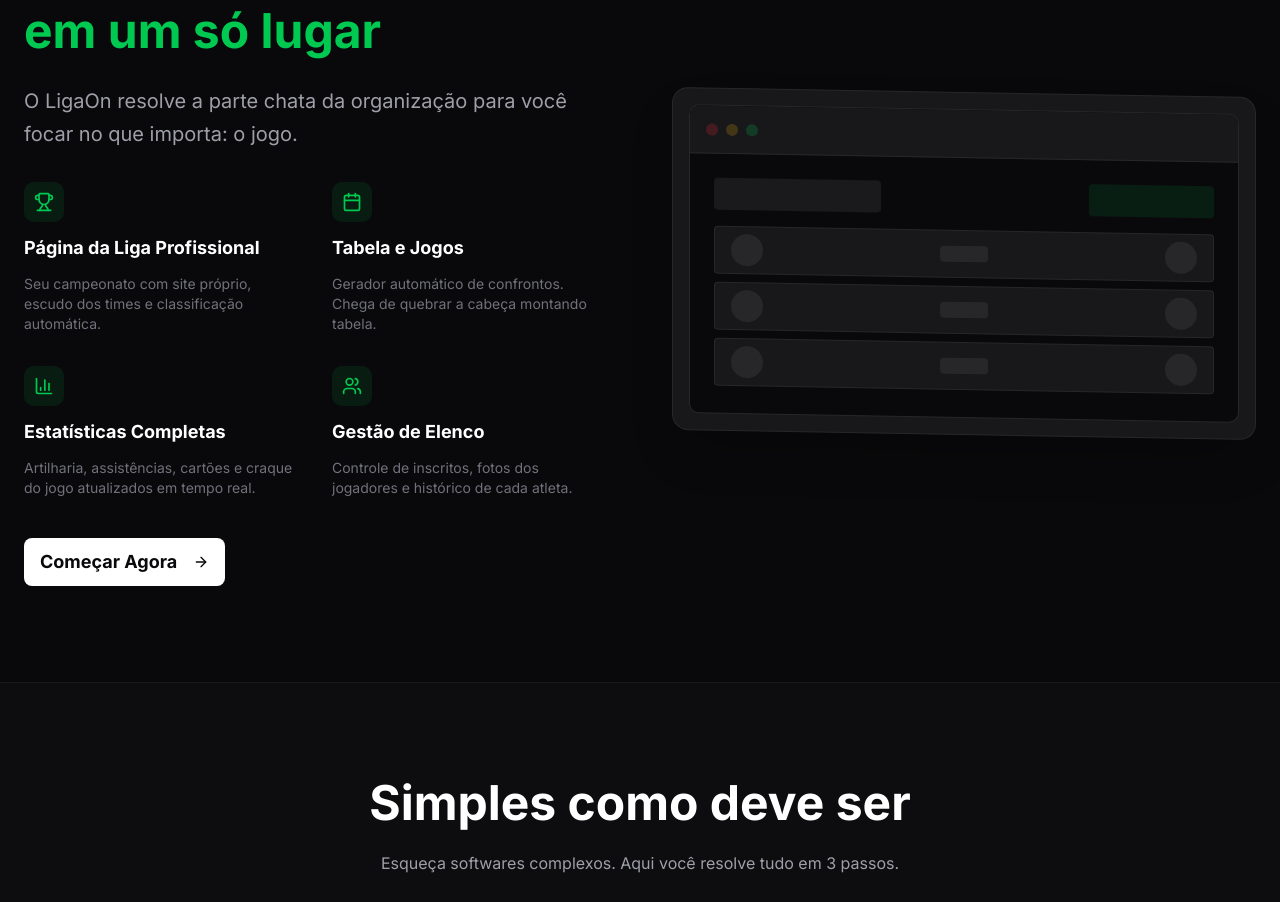
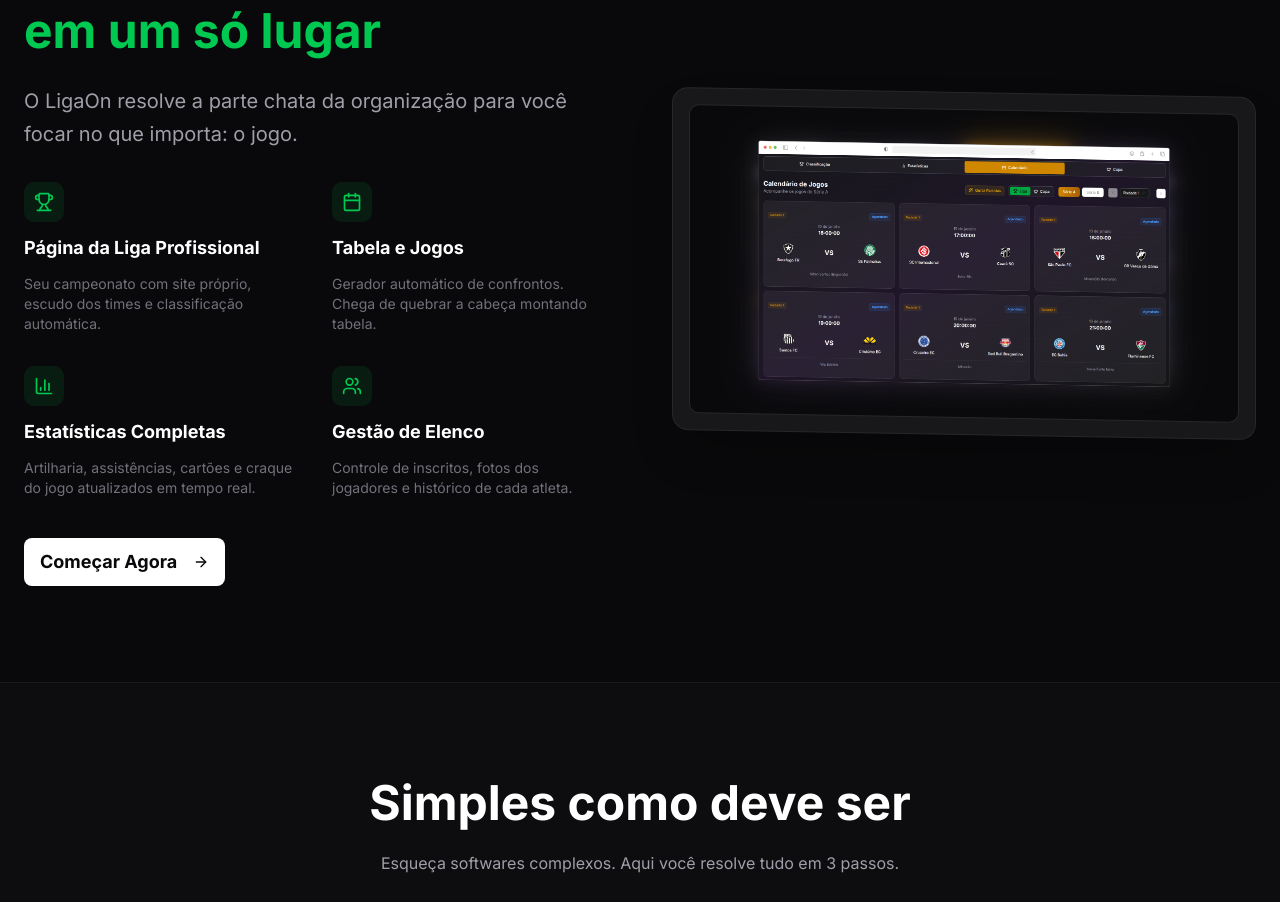
Before and after one commit to XarquiZ/ligampes, a Next.js app: page / in a window 1280 px wide. Shown: the part 2436-3338 px from the top of the page. Built offline with nearby package versions, Linux system fonts and the light colour scheme.

Commit message:
2.0 multi tenant support

```diff
--- a/src/components/landing/SolutionSection.tsx
+++ b/src/components/landing/SolutionSection.tsx
@@ -4,6 +4,7 @@
 import { Trophy, Users, Calendar, BarChart3, ArrowRight } from 'lucide-react'
 import { Button } from '@/components/ui/button'
 import Link from 'next/link'
+import Image from 'next/image'
 
 const features = [
     {
@@ -80,34 +81,12 @@
                         <div className="bg-zinc-900 border border-zinc-800 rounded-2xl p-4 shadow-2xl skew-y-1 transform hover:skew-y-0 transition-transform duration-500">
                             {/* Abstract representation of the dashboard */}
                             <div className="aspect-video bg-zinc-950 rounded-lg overflow-hidden relative border border-zinc-800">
-                                <div className="absolute top-0 left-0 right-0 h-12 bg-zinc-900 border-b border-zinc-800 flex items-center px-4 gap-2">
-                                    <div className="w-3 h-3 rounded-full bg-red-500/20"></div>
-                                    <div className="w-3 h-3 rounded-full bg-yellow-500/20"></div>
-                                    <div className="w-3 h-3 rounded-full bg-green-500/20"></div>
-                                </div>
-                                <div className="p-6 mt-12 space-y-4">
-                                    <div className="flex justify-between items-center">
-                                        <div className="h-8 w-1/3 bg-zinc-800 rounded animate-pulse"></div>
-                                        <div className="h-8 w-1/4 bg-green-500/20 rounded animate-pulse"></div>
-                                    </div>
-                                    <div className="space-y-2">
-                                        <div className="h-12 w-full bg-zinc-900 border border-zinc-800 rounded flex items-center px-4 justify-between">
-                                            <div className="w-8 h-8 rounded-full bg-zinc-800"></div>
-                                            <div className="h-4 w-12 bg-zinc-800 rounded"></div>
-                                            <div className="w-8 h-8 rounded-full bg-zinc-800"></div>
-                                        </div>
-                                        <div className="h-12 w-full bg-zinc-900 border border-zinc-800 rounded flex items-center px-4 justify-between">
-                                            <div className="w-8 h-8 rounded-full bg-zinc-800"></div>
-                                            <div className="h-4 w-12 bg-zinc-800 rounded"></div>
-                                            <div className="w-8 h-8 rounded-full bg-zinc-800"></div>
-                                        </div>
-                                        <div className="h-12 w-full bg-zinc-900 border border-zinc-800 rounded flex items-center px-4 justify-between">
-                                            <div className="w-8 h-8 rounded-full bg-zinc-800"></div>
-                                            <div className="h-4 w-12 bg-zinc-800 rounded"></div>
-                                            <div className="w-8 h-8 rounded-full bg-zinc-800"></div>
-                                        </div>
-                                    </div>
-                                </div>
+                                <Image
+                                    src="/screens/tabela.png"
+                                    alt="Tabela do Campeonato, Jogos e Classificação do LigaOn"
+                                    fill
+                                    className="object-cover"
+                                />
                             </div>
                         </div>
                     </div>
```
Also changed, not shown: src/components/jogadores/CadastrarJogadorForm.tsx (+74 -50 lines), public/screens/dashboard.png, public/screens/tabela.png (added).
